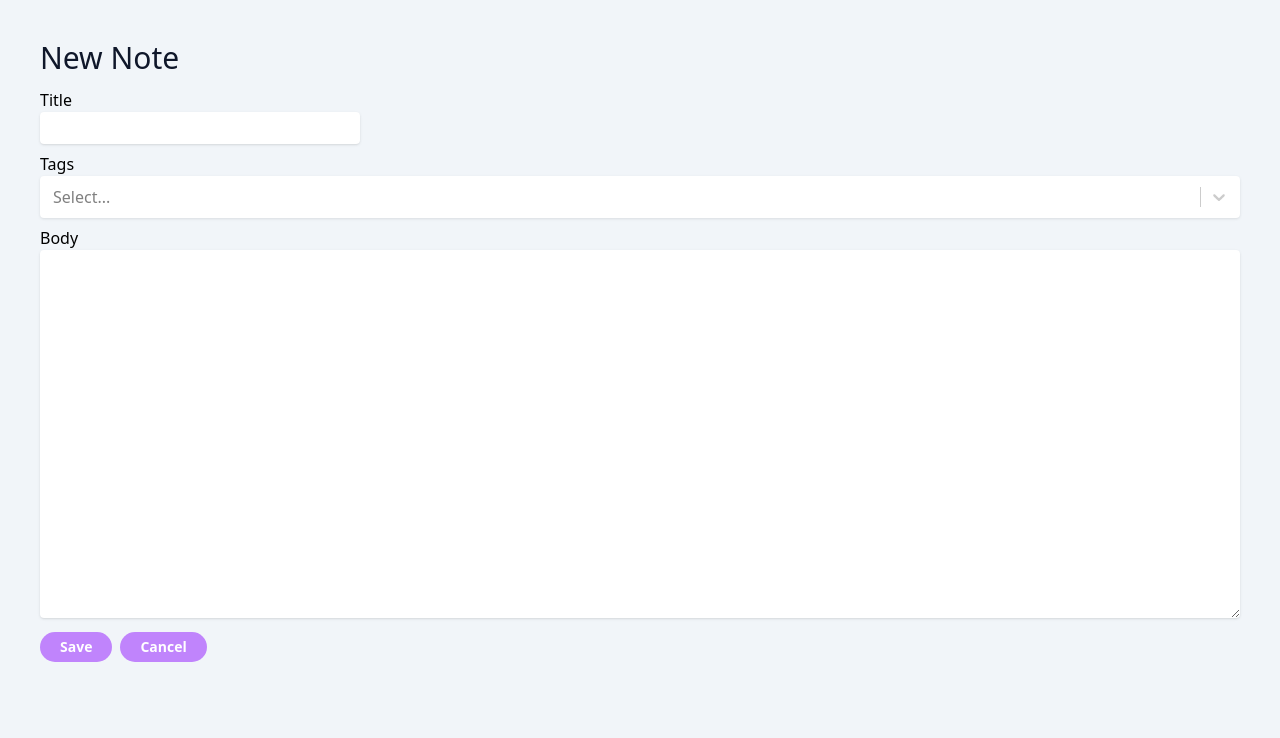
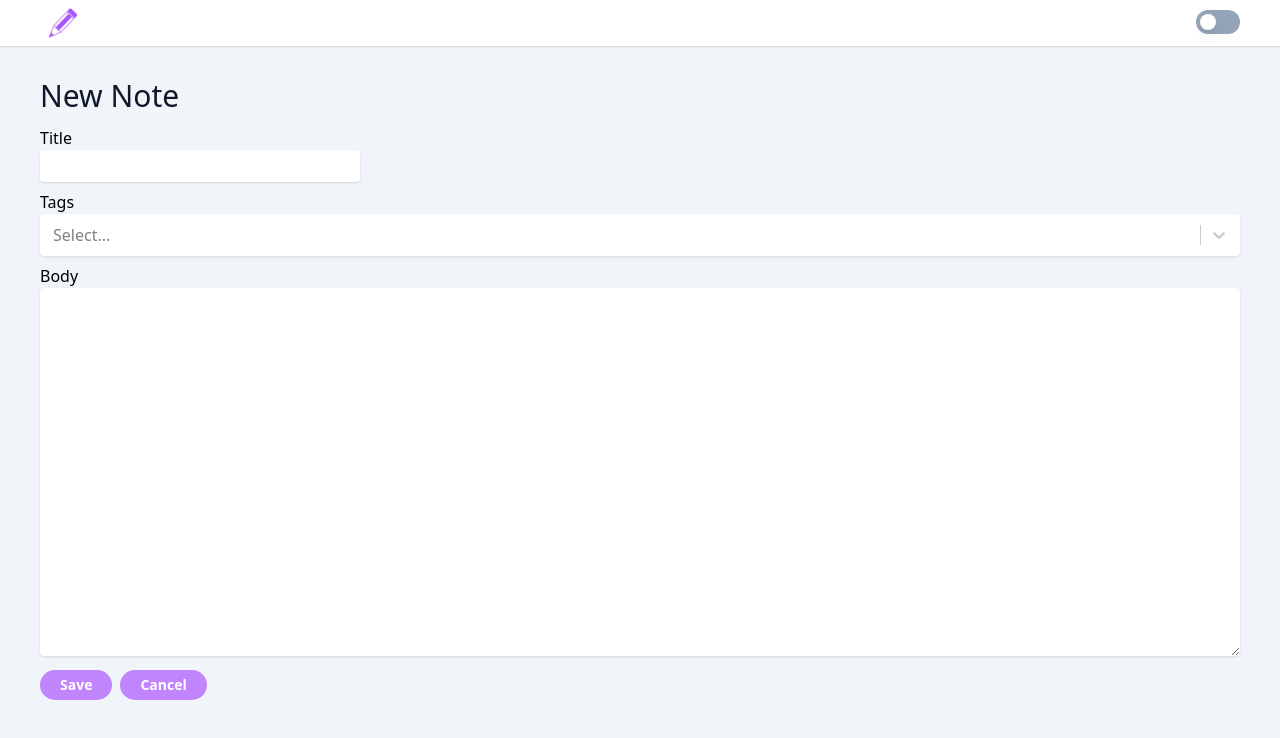
Before and after one commit to Justas-Sind/Notes_app, a React (Vite) app: page /new in a window 1280 px wide. Shown: the top 738 px of the page. Built offline with nearby package versions, Linux system fonts and the light colour scheme.

Commit message:
Dark mode partially implemented

```diff
--- a/package.json
+++ b/package.json
@@ -10,6 +10,7 @@
   },
   "dependencies": {
     "@headlessui/react": "^1.7.13",
+    "@headlessui/tailwindcss": "^0.1.2",
     "react": "^18.2.0",
     "react-dom": "^18.2.0",
     "react-markdown": "^8.0.5",
--- a/src/App.tsx
+++ b/src/App.tsx
@@ -6,6 +6,7 @@ import { useMemo } from "react";
 import NoteLayout from "./components/NoteLayout";
 import Note from "./components/Note";
 import EditNote from "./components/EditNote";
+import TopBar from "./components/TopBar";
 
 export type Note = {
   id: string;
@@ -95,7 +96,11 @@ function App() {
   }
 
   return (
-    <div className="m-10">
+    <>
+      <header>
+        <TopBar />
+      </header>
+      <main className="mx-10 my-8 transition-colors duration-100 dark:text-slate-50">
         <Routes>
           <Route
             path="/"
@@ -133,7 +138,8 @@ function App() {
           </Route>
           <Route path="/*" element={<Navigate to="/" />} />
         </Routes>
-    </div>
+      </main>
+    </>
   );
 }
 
--- a/src/components/NewNote.tsx
+++ b/src/components/NewNote.tsx
@@ -10,7 +10,9 @@ type NewNoteProps = {
 function NewNote({ onSubmit, onAddTag, availableTags }: NewNoteProps) {
   return (
     <>
-      <h1 className="mb-3 text-3xl font-normal text-slate-900">New Note</h1>
+      <h1 className="mb-3 text-3xl font-normal text-slate-900 dark:text-slate-50">
+        New Note
+      </h1>
       <NoteForm
         onSubmit={onSubmit}
         onAddTag={onAddTag}
--- a/src/components/Note.tsx
+++ b/src/components/Note.tsx
@@ -14,7 +14,7 @@ function Note({ onDelete }: NoteProps) {
       <div className="mb-3 flex flex-wrap items-start justify-between gap-1">
         <div>
           <div>
-            <h1 className="mb-2 text-2xl font-normal text-slate-900 sm:text-3xl">
+            <h1 className="mb-2 text-2xl font-normal text-slate-900 dark:text-slate-50 sm:text-3xl">
               {note.title}
             </h1>
           </div>
@@ -30,7 +30,7 @@ function Note({ onDelete }: NoteProps) {
         <div>
           <button
             onClick={() => navigate("/")}
-            className="hidden items-center gap-1 rounded-full bg-slate-400 py-2 px-5 text-sm font-semibold leading-none text-white transition-all duration-300 hover:bg-slate-500 focus:outline-none focus:ring focus:ring-purple-300 active:bg-slate-600 sm:flex"
+            className="hidden items-center gap-1 rounded-full bg-slate-400 py-1.5 px-4 text-sm font-semibold leading-none text-white transition-all duration-300 hover:bg-slate-500 focus:outline-none focus:ring focus:ring-purple-300 active:bg-slate-600 dark:bg-slate-500 dark:hover:bg-slate-600 dark:active:bg-slate-700 sm:flex"
           >
             <svg
               xmlns="http://www.w3.org/2000/svg"
@@ -50,7 +50,7 @@ function Note({ onDelete }: NoteProps) {
           </button>
           <button
             onClick={() => navigate("/")}
-            className="flex items-center gap-1 rounded-full bg-slate-400 py-2 px-2.5 text-sm font-semibold leading-none text-white transition-all duration-300 hover:bg-slate-500 focus:outline-none focus:ring focus:ring-purple-300 active:bg-slate-600 sm:hidden"
+            className="flex items-center gap-1 rounded-full bg-slate-400 py-1.5 px-2.5 text-sm font-semibold leading-none text-white transition-all duration-300 hover:bg-slate-500 focus:outline-none focus:ring focus:ring-purple-300 active:bg-slate-600 sm:hidden"
           >
             <svg
               xmlns="http://www.w3.org/2000/svg"
@@ -69,18 +69,18 @@ function Note({ onDelete }: NoteProps) {
           </button>
         </div>
       </div>
-      <div className="mb-3 break-words rounded bg-white p-2 shadow">
+      <div className="mb-3 break-words rounded bg-white p-2 shadow transition-colors duration-300 dark:bg-slate-700">
         <ReactMarkdown>{note.markdown}</ReactMarkdown>
       </div>
       <div className="flex items-center gap-2">
         <button
           onClick={() => navigate(`/${note.id}/edit`)}
-          className="rounded-full bg-purple-400 py-2 px-5 text-sm font-semibold leading-none text-white transition-all duration-300 hover:bg-purple-500 focus:outline-none focus:ring focus:ring-purple-300 active:bg-purple-600"
+          className="rounded-full bg-purple-400 py-2 px-5 text-sm font-semibold leading-none text-white transition-all duration-300 hover:bg-purple-500 focus:outline-none focus:ring focus:ring-purple-300 active:bg-purple-600 dark:bg-purple-500 dark:hover:bg-purple-600 dark:active:bg-purple-700"
         >
           Edit
         </button>
         <button
-          className="rounded-full bg-red-400 py-2 px-5 text-sm font-semibold leading-none text-white transition-all duration-300 hover:bg-red-500 focus:outline-none focus:ring focus:ring-purple-300 active:bg-red-600"
+          className="rounded-full bg-red-400 py-2 px-5 text-sm font-semibold leading-none text-white transition-all duration-300 hover:bg-red-500 focus:outline-none focus:ring focus:ring-purple-300 active:bg-red-600 dark:bg-red-500 dark:hover:bg-red-600 dark:active:bg-red-700"
           onClick={() => {
             onDelete(note.id);
             navigate("/");
--- a/src/components/NoteForm.tsx
+++ b/src/components/NoteForm.tsx
@@ -45,7 +45,7 @@ function NoteForm({
           ref={titleRef}
           required
           defaultValue={title}
-          className="max-w-xs rounded py-1 px-2 shadow focus:outline-none focus:ring focus:ring-purple-300"
+          className="max-w-xs rounded py-1 px-2 shadow transition-colors duration-300 focus:outline-none focus:ring focus:ring-purple-300 dark:bg-slate-600"
         />
       </div>
       <div>
@@ -115,20 +115,20 @@ function NoteForm({
           required
           ref={markdownRef}
           defaultValue={markdown}
-          className="w-full rounded py-1 px-2 shadow focus:outline-none focus:ring focus:ring-purple-300"
+          className="w-full rounded py-1 px-2 shadow transition-colors duration-300 focus:outline-none focus:ring focus:ring-purple-300 dark:bg-slate-600"
         ></textarea>
       </div>
       <div className="flex items-center gap-2">
         <button
           type="submit"
-          className="rounded-full bg-purple-400 py-2 px-5 text-sm font-semibold leading-none text-white transition-all duration-300 hover:bg-purple-500 focus:outline-none focus:ring focus:ring-purple-300 active:bg-purple-600"
+          className="rounded-full bg-purple-400 py-2 px-5 text-sm font-semibold leading-none text-white transition-all duration-300 hover:bg-purple-500 focus:outline-none focus:ring focus:ring-purple-300 active:bg-purple-600 dark:bg-purple-500 dark:hover:bg-purple-600 dark:active:bg-purple-700"
         >
           Save
         </button>
         <Link to="..">
           <button
             type="button"
-            className="rounded-full bg-purple-400 py-2 px-5 text-sm font-semibold leading-none text-white transition-all duration-300 hover:bg-purple-500 focus:outline-none focus:ring focus:ring-purple-300 active:bg-purple-600"
+            className="rounded-full bg-purple-400 py-2 px-5 text-sm font-semibold leading-none text-white transition-all duration-300 hover:bg-purple-500 focus:outline-none focus:ring focus:ring-purple-300 active:bg-purple-600 dark:bg-purple-500 dark:hover:bg-purple-600 dark:active:bg-purple-700"
           >
             Cancel
           </button>
--- /dev/null
+++ b/src/components/ToggleDarkMode.tsx
@@ -0,0 +1,27 @@
+import { useState } from "react";
+import { Switch } from "@headlessui/react";
+
+export default function ToggleDarkMode() {
+  const [enabled, setEnabled] = useState(false);
+
+  if(enabled) document.documentElement.classList.add('dark');
+  else document.documentElement.classList.remove('dark');
+
+  return (
+    <div className="">
+      <Switch
+        checked={enabled}
+        onChange={setEnabled}
+        className={`${enabled ? "bg-purple-600" : "bg-slate-400"}
+          relative inline-flex h-6 w-11 shrink-0 cursor-pointer items-center rounded-full transition-colors duration-200 ease-in-out focus:outline-none focus-visible:ring-2  focus-visible:ring-white focus-visible:ring-opacity-75`}
+      >
+        <span className="sr-only">Dark Mode Switch</span>
+        <span
+          aria-hidden="true"
+          className={`${enabled ? "translate-x-6" : "translate-x-1"}
+            pointer-events-none inline-block h-4 w-4 transform rounded-full bg-white shadow-lg ring-0 transition duration-200 ease-in-out`}
+        />
+      </Switch>
+    </div>
+  );
+}
--- /dev/null
+++ b/src/components/TopBar.tsx
@@ -0,0 +1,19 @@
+import logo from "../assets/pencilIcon.webp";
+import ToggleDarkMode from "./ToggleDarkMode";
+import { useNavigate } from "react-router-dom";
+
+function TopBar() {
+  const navigate = useNavigate();
+  return (
+    <div className="flex items-center justify-between bg-white px-10 py-2 shadow transition duration-300 dark:bg-slate-800">
+      <div onClick={() => navigate("/")} className="cursor-pointer px-2">
+        <img src={logo} alt="App logo" width={30} />
+      </div>
+      <div>
+        <ToggleDarkMode />
+      </div>
+    </div>
+  );
+}
+
+export default TopBar;
--- a/src/index.css
+++ b/src/index.css
@@ -4,6 +4,7 @@
 
 body {
   background-color: #f1f5f9;
+  transition: background-color 300ms;
 }
 
 h1 {
@@ -37,3 +38,7 @@ strong {
 em {
   font-style: italic;
 }
+
+.dark > body {
+  background-color: #0f172a;
+}
--- a/tailwind.config.cjs
+++ b/tailwind.config.cjs
@@ -5,9 +5,10 @@ module.exports = {
     extend: {
       gridTemplateColumns: {
         // Notes grid with auto-fill
-        'fill-200min': 'repeat(auto-fill, minmax(200px, 1fr))',
-      }
+        "fill-200min": "repeat(auto-fill, minmax(200px, 1fr))",
+      },
     },
   },
-  plugins: [],
+  darkMode: "class",
+  plugins: [require("@headlessui/tailwindcss")],
 };
```
Also changed, not shown: src/components/NoteList.tsx (+14 -12 lines), src/assets/pencilIcon.webp (added), 1 other file (tests, documents, lock files or other folders). Lines whose indentation alone changed are shown as unchanged.
